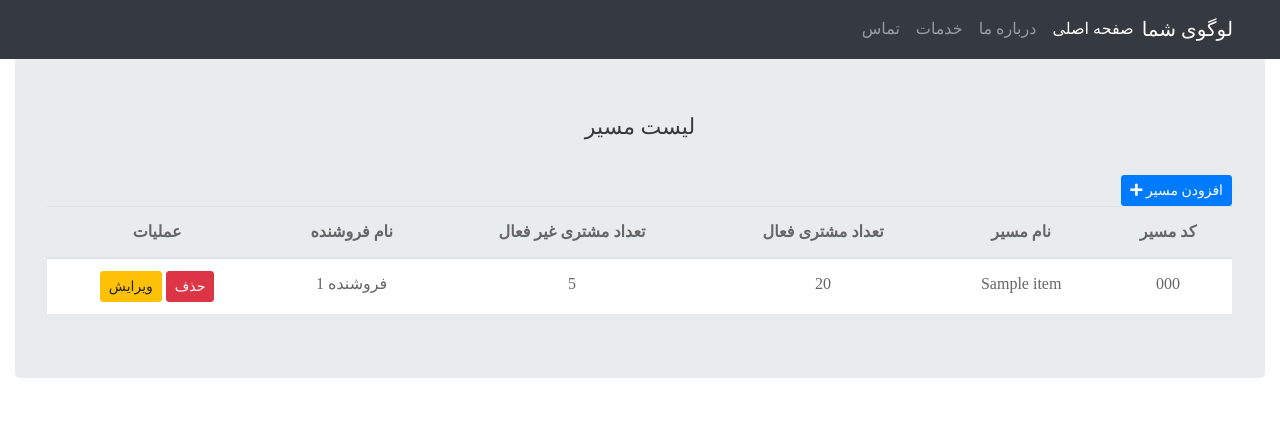
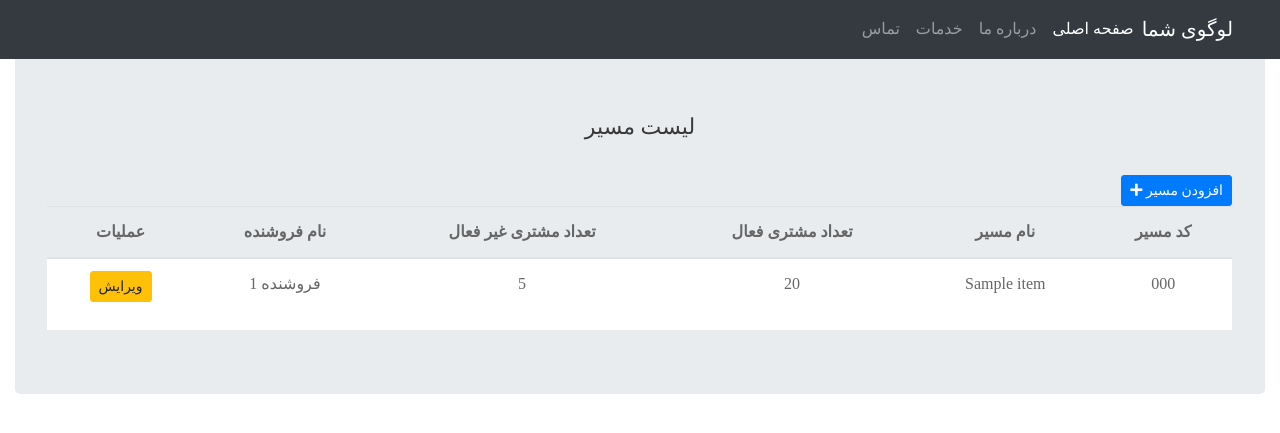
Before and after one commit to DjangoRepoMngr/SouthStar, a Django app: template templates/route_list.html in a window 1280 px wide. Shown: the top 433 px of the page. Run offline with Django 5.2, Linux system fonts and the light colour scheme; the template is opened without the code that fills it: most values are stand-ins (such as "Sample title", 1, 10 or a date in 2020); parts of the project's set-up code (start-up, migrations or seed data) failed here and were passed over; some libraries are stand-ins or nearby versions; some web fonts are replaced.

Commit message:
created edit page for route

```diff
--- a/client/urls.py
+++ b/client/urls.py
@@ -14,5 +14,6 @@ urlpatterns = [
     # route
     path('route_creator/', views.route_creator, name='route_creator'),
     path('route_list/', views.route_list, name='route_list'),
+    path('route_edit/<int:id>', views.route_edit, name='route_edit'),
 
 ]
--- a/templates/route_list.html
+++ b/templates/route_list.html
@@ -36,8 +36,9 @@
                 <td>5</td>
                 <td>فروشنده 1</td>
                 <td>
-                  <button type="button" class="btn btn-danger btn-sm">حذف</button>
-                  <button type="button" class="btn btn-warning btn-sm">ویرایش</button>
+                  <div class="table-toolbar mb-3">
+                    <a href="/route_edit/{{ item.id }}" class="btn btn-warning btn-sm">ویرایش</a>
+                  </div>
                 </td>
               </tr>
           {% endfor %}
```
Also changed, not shown: client/views.py (+19 -0 lines).
